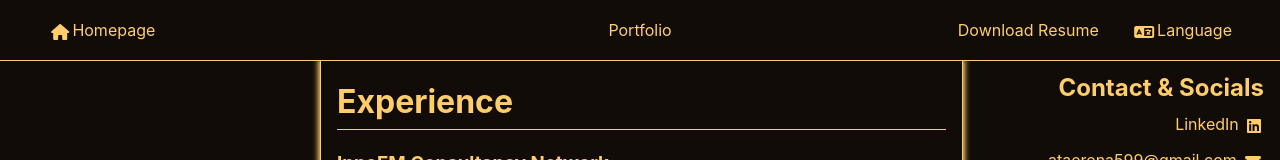
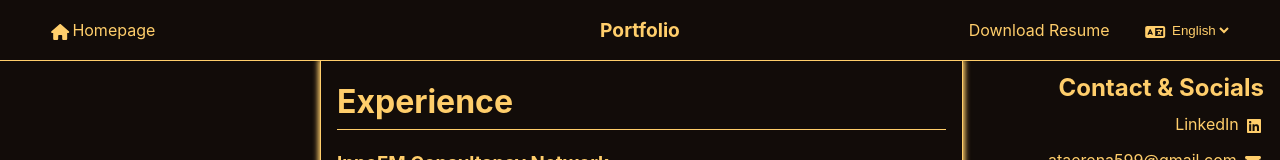
Before and after one commit to ataerena/portfolio, a React (Create React App) app: page /#/work-experience in a window 1280 px wide. Shown: the top 160 px of the page. Built offline with nearby package versions, Linux system fonts and the light colour scheme.

Commit message:
change language method

```diff
--- a/src/components/TopNavbar.tsx
+++ b/src/components/TopNavbar.tsx
@@ -1,8 +1,9 @@
-import React from 'react';
+import React, { useState } from 'react';
 import { Link } from 'react-router-dom';
 
 import { useLanguage } from '../language/LanguageProvider';
 import { useTranslate } from '../language/LanguageProvider';
+import { LanguageType } from "../language/LanguageProvider";
 
 import { FontAwesomeIcon } from '@fortawesome/react-fontawesome';
 import { faHouse, faLanguage } from '@fortawesome/free-solid-svg-icons';
@@ -11,9 +12,25 @@ import { faGithub, faLinkedin } from '@fortawesome/free-brands-svg-icons';
 import "../App.scss";
 import "../styles/TopNavbar.scss";
 
+interface ILanguages {
+    text: string;
+    value: LanguageType;
+}
+
 const TopNavbar: React.FC = () => {
-    const { setLanguage } = useLanguage();
+    const languages: ILanguages[] = [
+        {text: "English", value: "en"},
+        {text: "Türkçe", value: "tr"}
+    ];
+
+    const { language, setLanguage } = useLanguage();
     const t = useTranslate();
+
+    const handleChangeLanguage = (e: React.ChangeEvent<HTMLSelectElement>) => {
+        const selectedLang = e.target.value;
+        const foundLanguage = languages.find(x => x.value === selectedLang)?.value;
+        setLanguage(foundLanguage || "en");
+    }
 
     return (
       <div className="TopNavbar">
@@ -26,8 +43,8 @@ const TopNavbar: React.FC = () => {
             </div>
         </div>
 
-        <div className="navbar-group --row-flex-center">
-            Portfolio
+        <div className="navbar-group --row-flex-center" style={{fontSize: "1.2em", fontWeight: "bold"}}>
+            {t('navbar.portfolio')}
         </div>
 
         <div className="navbar-group --row-flex-end">
@@ -35,8 +52,21 @@ const TopNavbar: React.FC = () => {
                 {t('navbar.download_cv')}
             </div>
             <div className="navbar-item navbar-link">
+
                 <FontAwesomeIcon icon={faLanguage} />
-                {t('navbar.language')}
+                {
+                    <select value={language} id="language-select" onChange={handleChangeLanguage}>
+                        {
+                            languages.map(item => {
+                                return (
+                                    <option key={item.value} value={item.value}>
+                                        {item.text}
+                                    </option>
+                                )
+                            })
+                        }
+                    </select>
+                }
             </div>
         </div>
       </div>
--- a/src/language/LanguageProvider.tsx
+++ b/src/language/LanguageProvider.tsx
@@ -1,7 +1,7 @@
 import React, { createContext, useState, useContext, ReactNode } from 'react';
 import languages from "./languages";
 
-type LanguageType = "tr" | "en";
+export type LanguageType = "tr" | "en";
 
 interface LanguageContextType {
     language: LanguageType;
--- a/src/language/languages.js
+++ b/src/language/languages.js
@@ -6,7 +6,8 @@ const languages = {
             "home": "Homepage",
             "projects": "Projects",
             "download_cv": "Download Resume",
-            "language": "Language"
+            "language": "Language",
+            "portfolio": "Portfolio"
         }
     },
     "tr": {
@@ -14,7 +15,8 @@ const languages = {
             "home": "Anasayfa",
             "projects": "Projeler",
             "download_cv": "Özgeçmişi İndir",
-            "language": "Dil"
+            "language": "Dil",
+            "portfolio": "Portfolyo"
         }
     }
 };
--- a/src/pages/Education.tsx
+++ b/src/pages/Education.tsx
@@ -42,9 +42,9 @@ const Education: React.FC = () => {
             </div>
 
             <div className="quick-navigation">
-              <RouteItem name="Home" to="/" />
               <RouteItem name="Work Experience" to="/work-experience" />
               <RouteItem name="Projects" to="/projects" />
+              <RouteItem name="Home" to="/" />
               {/* <RouteItem name="Work Experience" to="/work-experience" /> */}
             </div>
           </div>
--- a/src/pages/Experience.tsx
+++ b/src/pages/Experience.tsx
@@ -44,14 +44,14 @@ const Experience: React.FC = () => {
       <div className="navigation-segment">
           <div>
             <h2>
-              Quick Navigation
+              Read Next
             </h2>
           </div>
 
           <div className="quick-navigation">
+            <RouteItem name="Projects" to="/projects" />
+            <RouteItem name="Education" to="/education" />
             <RouteItem name="Home" to="/" />
-            <RouteItem name="Education" to="/education" />
-            <RouteItem name="Projects" to="/projects" />
             {/* <RouteItem name="Work Experience" to="/work-experience" /> */}
           </div>
         </div>
--- a/src/styles/TopNavbar.scss
+++ b/src/styles/TopNavbar.scss
@@ -58,3 +58,14 @@
         }
     }
 }
+
+#language-select {
+    background: 0;
+    color: $text-color;
+    border: 0;
+    outline: 0;
+
+    > option {
+        color: black;
+    }
+}
```
